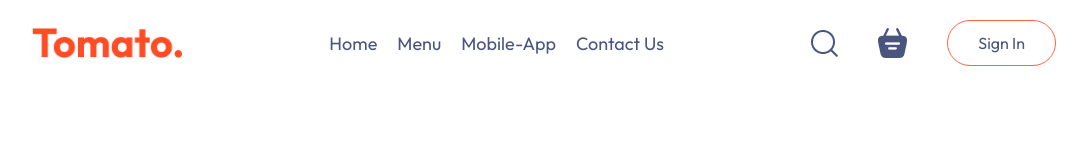
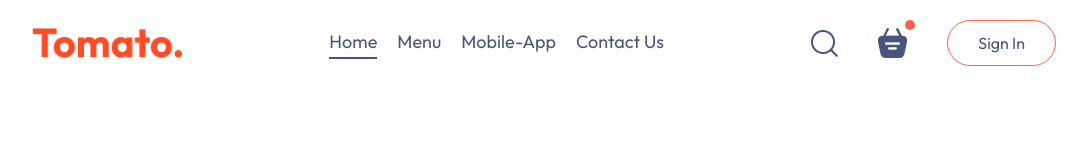
Before and after one commit to aakritii7/Food-Delivery, a React (Vite) app: page / in a window 1280 px wide. Shown: the top 160 px of the page, without its empty margins (96-1183 px from the left). Built offline with nearby package versions, Linux system fonts and the light colour scheme.

Commit message:
Navbar is completed

```diff
--- a/src/Components/Navbar/Navbar.css
+++ b/src/Components/Navbar/Navbar.css
@@ -32,3 +32,23 @@
 .navbar button:hover{
     background-color: #fff4f2;
 }
+.navbar .active{
+    padding-bottom: 2px;
+    border-bottom: 2px solid #49557e;
+
+}
+.navbar li{
+    cursor: pointer;
+}
+.navbar-search-icon{
+    position: relative;
+}
+.navbar-search-icon .dot{
+    position: absolute;
+    min-width: 10px;
+    min-height: 10px;
+    background-color: tomato;
+    border-radius: 5px;
+    top: -8px;
+    right: -8px;
+}
--- a/src/Components/Navbar/Navbar.jsx
+++ b/src/Components/Navbar/Navbar.jsx
@@ -1,20 +1,21 @@
-import React from 'react'
+import React, { useState } from 'react'
 import './Navbar.css'
 import { assets } from '../../assets/assets'
 
 const Navbar = () => {
+    const [menu, setMenu] = useState("home");
   return (
     <div className='navbar'>
         <img src={assets.logo} alt="" className='logo' />
         <ul className="navbar-menu">
-            <li>Home</li>
-            <li>Menu</li>
-            <li>Mobile-App</li>
-            <li>Contact Us</li>
+            <li onClick={()=>setMenu("home")} className={menu==="home" ? "active": ""}>Home</li>
+            <li onClick={()=>setMenu("menu")} className={menu==="menu" ? "active": ""}>Menu</li>
+            <li onClick={()=>setMenu("mobile-app")} className={menu==="mobile-app" ? "active": ""}>Mobile-App</li>
+            <li onClick={()=>setMenu("contact-us")} className={menu==="contact-us" ? "active": ""}>Contact Us</li>
         </ul>
         <div className="navbar-right">
             <img src={assets.search_icon} alt="" />
-            <div className="search-icon">
+            <div className="navbar-search-icon">
                 <img src={assets.basket_icon} alt="" />
                 <div className='dot'></div>
             </div>
```
